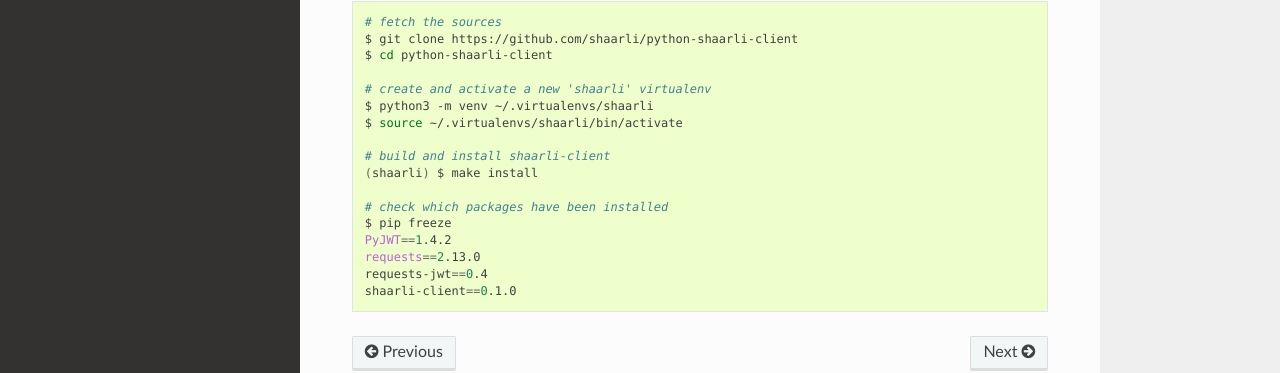
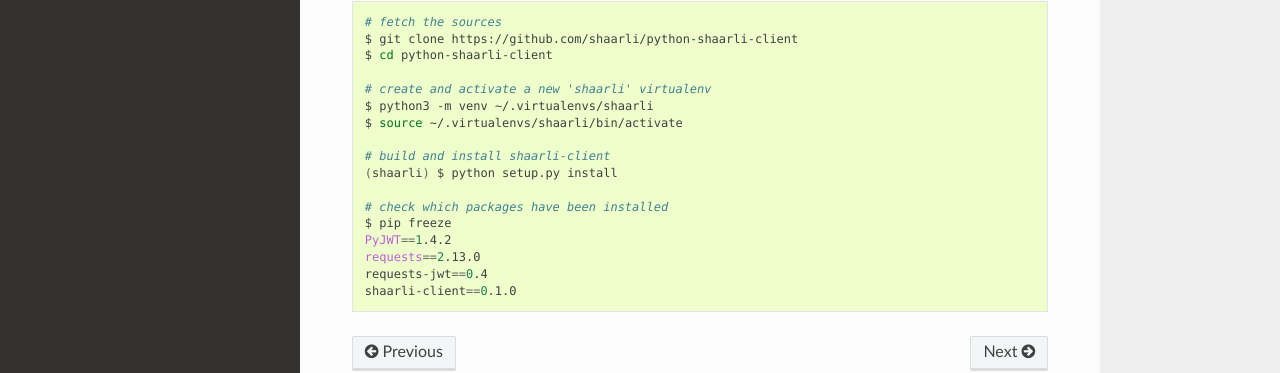
Before and after one commit to shaarli/python-shaarli-client, a Sphinx documentation site: the page built from docs/user/installation.rst, in a window 1280 px wide and 1293 px high. Shown: the part 792-1165 px from the top of the window. Built offline with Sphinx 7.4.7 and the Read the Docs theme 2.0.0, drawn with Linux system fonts in a browser that asks for light colours.

Commit message:
doc: use setup.py for installation

```diff
--- a/docs/user/installation.rst
+++ b/docs/user/installation.rst
@@ -50,7 +50,7 @@
   $ source ~/.virtualenvs/shaarli/bin/activate
 
   # build and install shaarli-client
-  (shaarli) $ make install
+  (shaarli) $ python setup.py install
 
   # check which packages have been installed
   $ pip freeze
```
